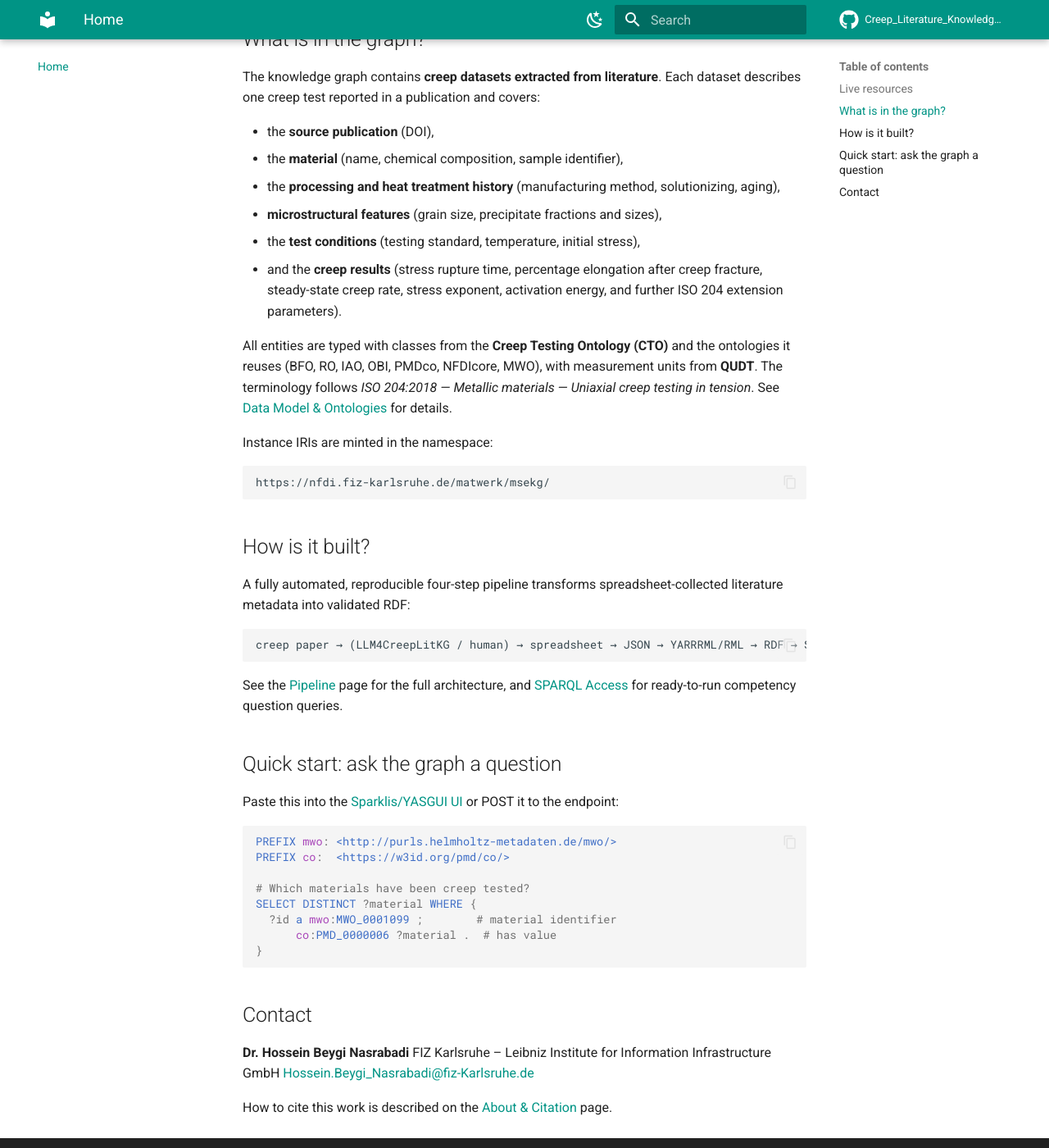
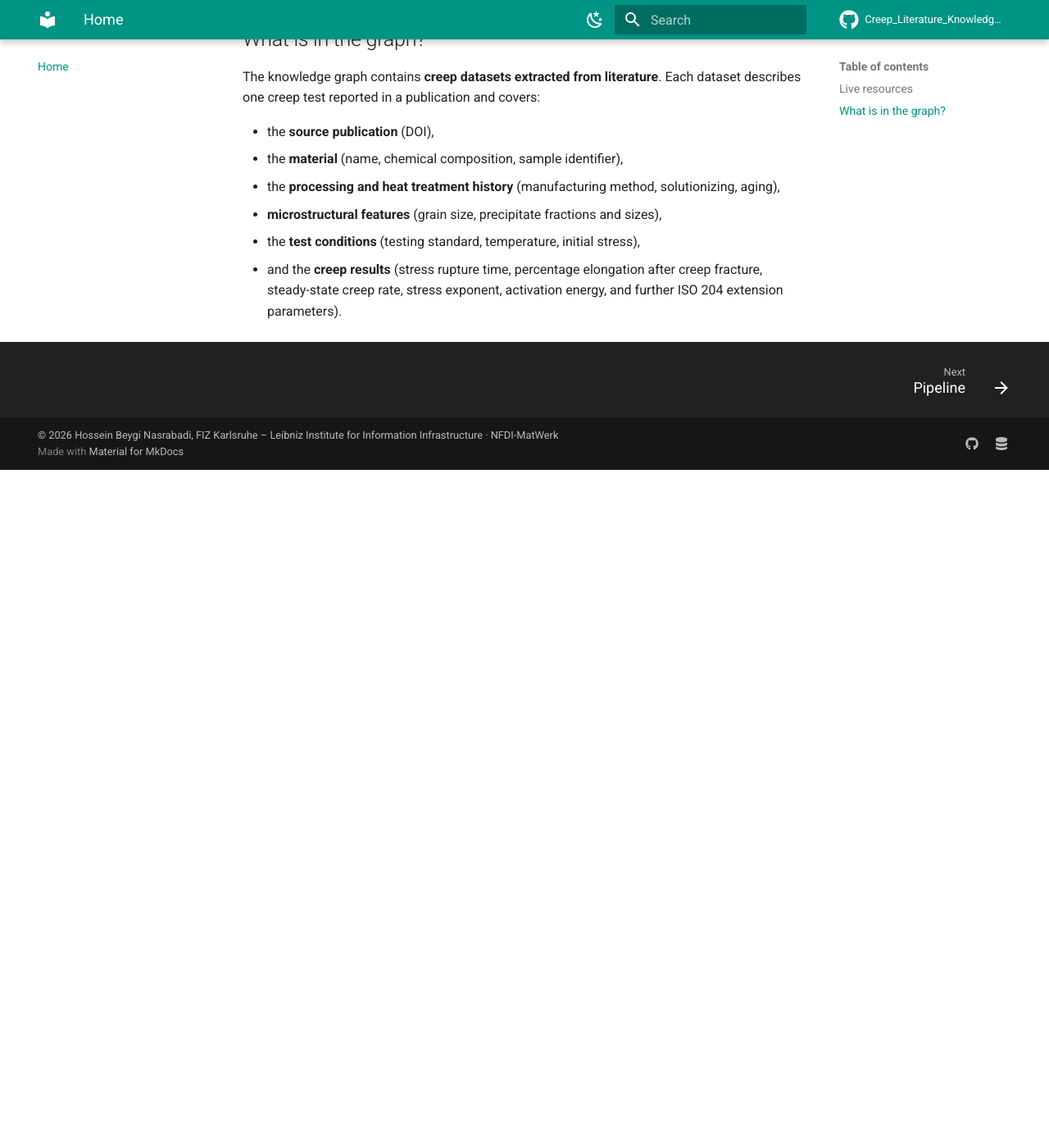
Before and after one commit to HosseinBeygiNasrabadi/Creep_Literature_Knowledge_Graph, an MkDocs documentation site: the page built from docs/index.md, in a window 1280 px wide and 1400 px high, scrolled down 850 px. Shown: the whole window at 82% size. Built offline with MkDocs 1.6.1 and Material for MkDocs 9.7.7, drawn with Linux system fonts in a browser that asks for light colours; comment, search, counter and statistics services are not loaded; after the commit the page ends 1423 px from its top, so only the background shows below that; some of the changed text lies outside the part shown.

Commit message:
Update index.md

````diff
--- a/docs/index.md
+++ b/docs/index.md
@@ -9,9 +9,9 @@
 
 | Resource | Link |
 |---|---|
-| RDF dataset (MaterialDigital Dataportal) | [dataportal.material-digital.de/dataset/literature-extracted-creep-data](https://dataportal.material-digital.de/dataset/literature-extracted-creep-data) |
-| SPARQL endpoint | `https://dataportal.material-digital.de/dataset/8895723b-3ff0-4906-84ce-872d66b40a6e/fuseki/$/sparql` |
-| Guided query UI (Sparklis) | [Open Sparklis on the endpoint](https://dataportal.material-digital.de/sparklis/?title=literature-extracted-creep-data&endpoint=https%3A//dataportal.material-digital.de/dataset/8895723b-3ff0-4906-84ce-872d66b40a6e/fuseki/%24/sparql&entity_lexicon_select=http%3A//www.w3.org/2000/01/rdf-schema%23label&concept_lexicons_select=http%3A//www.w3.org/2000/01/rdf-schema%23label) |
+| RDF dataset (MaterialDigital Dataportal) | [https://dataportal.material-digital.de/dataset/creep_literature_knowledge_graph](https://dataportal.material-digital.de/dataset/creep_literature_knowledge_graph) |
+| SPARQL endpoint | `https://dataportal.material-digital.de/dataset/a5b4edc4-43ef-44ff-a386-5d1f6fbbc439/fuseki/$/sparql` |
+| Guided query UI (Sparklis) | [Open Sparklis on the endpoint](https://dataportal.material-digital.de/sparklis/?title=creep_literature_knowledge_graph&endpoint=https%3A//dataportal.material-digital.de/dataset/a5b4edc4-43ef-44ff-a386-5d1f6fbbc439/fuseki/%24/sparql&entity_lexicon_select=http%3A//www.w3.org/2000/01/rdf-schema%23label&concept_lexicons_select=http%3A//www.w3.org/2000/01/rdf-schema%23label) |
 | Source code | [github.com/HosseinBeygiNasrabadi/Creep_Literature_Knowledge_Graph](https://github.com/HosseinBeygiNasrabadi/Creep_Literature_Knowledge_Graph) |
 
 ## What is in the graph?
@@ -24,44 +24,3 @@
 - **microstructural features** (grain size, precipitate fractions and sizes),
 - the **test conditions** (testing standard, temperature, initial stress),
 - and the **creep results** (stress rupture time, percentage elongation after creep fracture, steady-state creep rate, stress exponent, activation energy, and further ISO 204 extension parameters).
-
-All entities are typed with classes from the **Creep Testing Ontology (CTO)** and the ontologies it reuses (BFO, RO, IAO, OBI, PMDco, NFDIcore, MWO), with measurement units from **QUDT**. The terminology follows *ISO 204:2018 — Metallic materials — Uniaxial creep testing in tension*. See [Data Model & Ontologies](ontology.md) for details.
-
-Instance IRIs are minted in the namespace:
-
-```
-https://nfdi.fiz-karlsruhe.de/matwerk/msekg/
-```
-
-## How is it built?
-
-A fully automated, reproducible four-step pipeline transforms spreadsheet-collected literature metadata into validated RDF:
-
-```
-creep paper → (LLM4CreepLitKG / human) → spreadsheet → JSON → YARRRML/RML → RDF → SHACL → SPARQL endpoint
-```
-
-See the [Pipeline](pipeline.md) page for the full architecture, and [SPARQL Access](sparql.md) for ready-to-run competency question queries.
-
-## Quick start: ask the graph a question
-
-Paste this into the [Sparklis/YASGUI UI](https://dataportal.material-digital.de/sparklis/?title=literature-extracted-creep-data&endpoint=https%3A//dataportal.material-digital.de/dataset/8895723b-3ff0-4906-84ce-872d66b40a6e/fuseki/%24/sparql&entity_lexicon_select=http%3A//www.w3.org/2000/01/rdf-schema%23label&concept_lexicons_select=http%3A//www.w3.org/2000/01/rdf-schema%23label) or POST it to the endpoint:
-
-```sparql
-PREFIX mwo: <http://purls.helmholtz-metadaten.de/mwo/>
-PREFIX co:  <https://w3id.org/pmd/co/>
-
-# Which materials have been creep tested?
-SELECT DISTINCT ?material WHERE {
-  ?id a mwo:MWO_0001099 ;        # material identifier
-      co:PMD_0000006 ?material .  # has value
-}
-```
-
-## Contact
-
-**Dr. Hossein Beygi Nasrabadi**
-FIZ Karlsruhe – Leibniz Institute for Information Infrastructure GmbH
-[Hossein.Beygi_Nasrabadi@fiz-Karlsruhe.de](mailto:Hossein.Beygi_Nasrabadi@fiz-Karlsruhe.de)
-
-How to cite this work is described on the [About & Citation](about.md) page.
````
